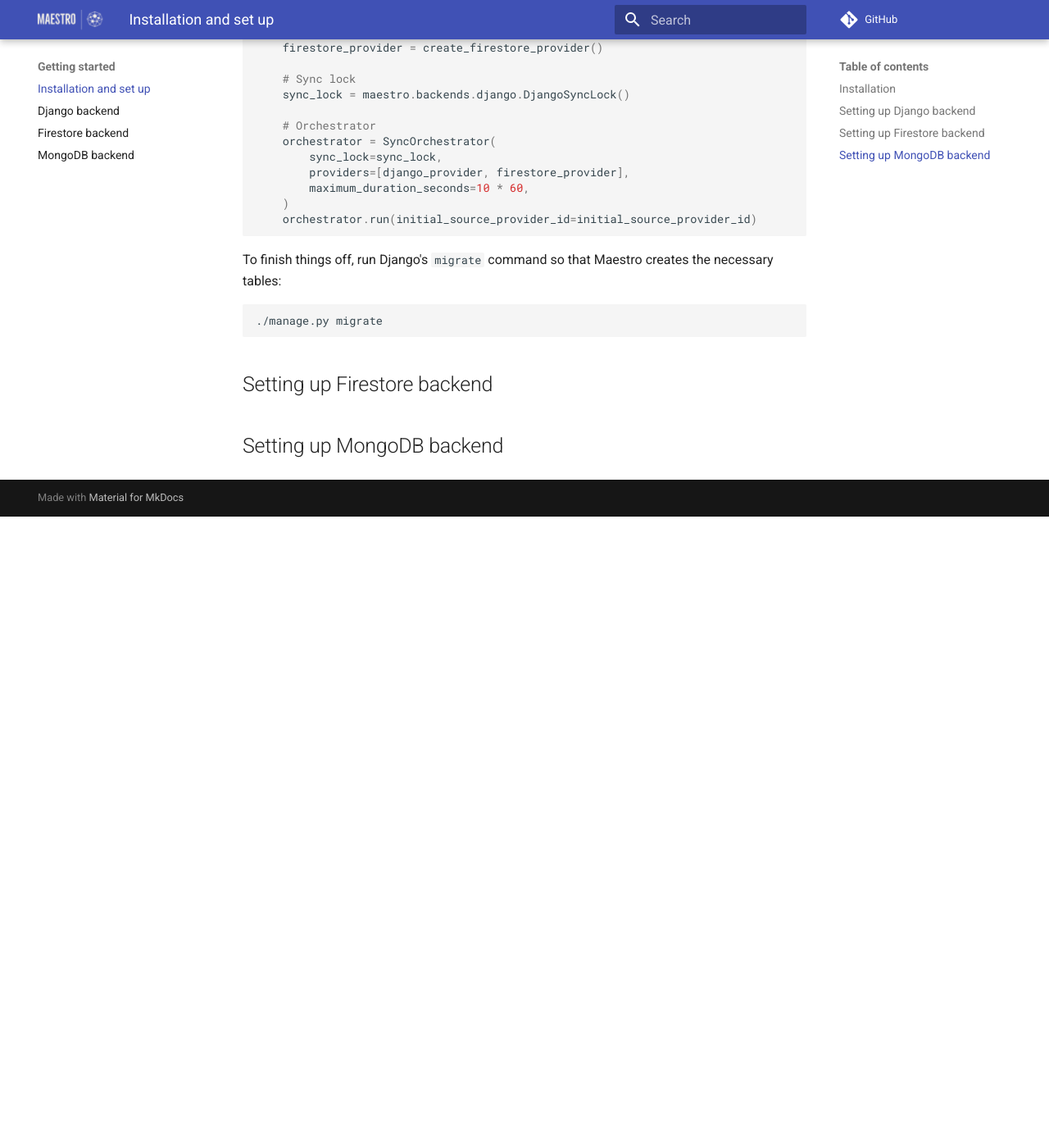
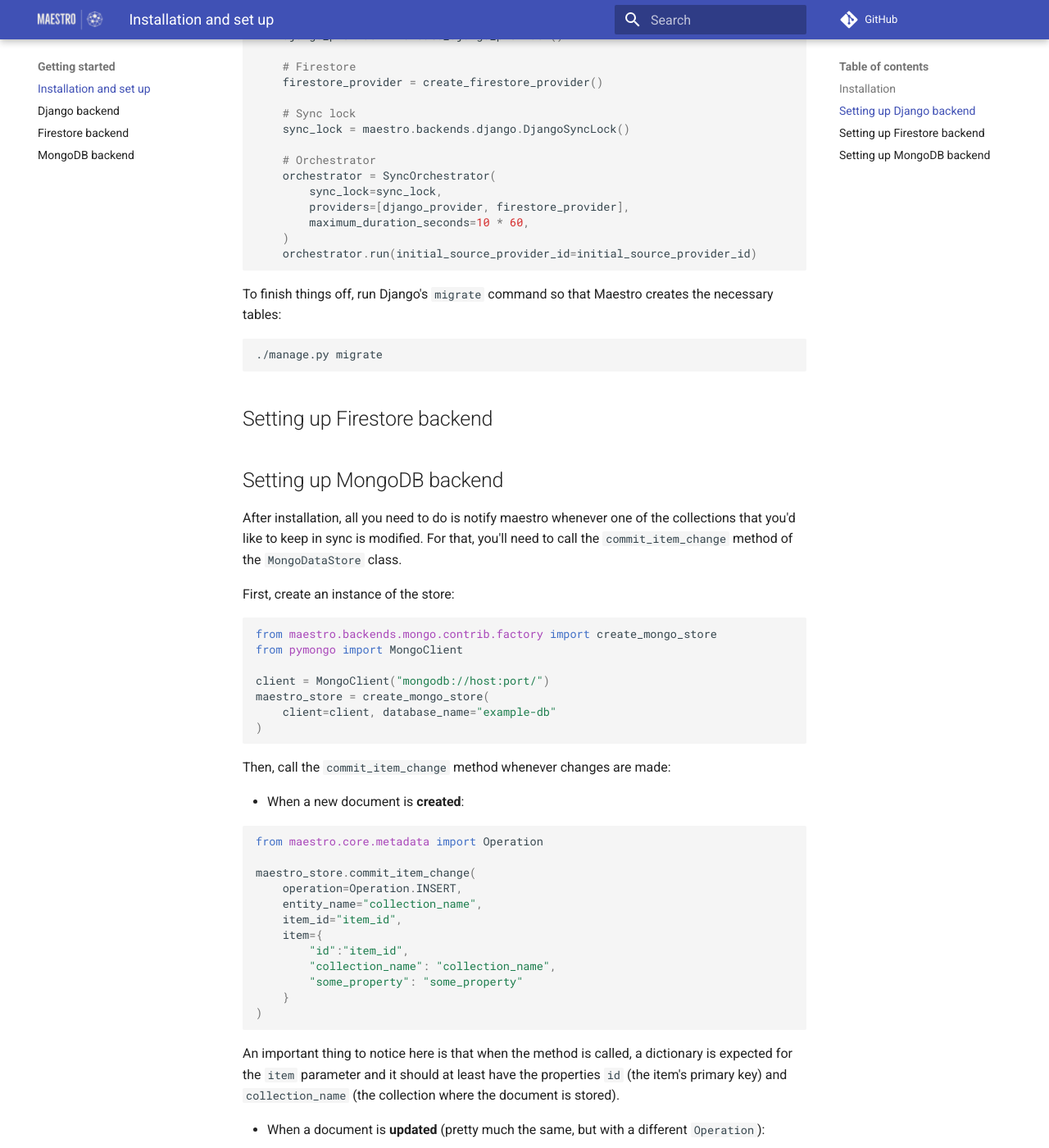
Before and after one commit to estudio89/maestro-python, an MkDocs documentation site: the page built from docs/getting-started/index.md, in a window 1280 px wide and 1400 px high, scrolled down 1688 px. Shown: the whole window at 82% size. Built offline with MkDocs 1.6.1 and Material for MkDocs 9.7.7, drawn with Linux system fonts in a browser that asks for light colours; comment, search, counter and statistics services are not loaded; before the commit the page ends 2318 px from its top, so only the background shows below that; some of the changed text lies outside the part shown.

Commit message:
Add docs on how to setup Mongo backend

````diff
--- a/docs/getting-started/index.md
+++ b/docs/getting-started/index.md
@@ -5,8 +5,10 @@
 Install using `pip`:
 
 ```
-pip install maestro-python
+pip install maestro-python[django,mongo,firestore]
 ```
+
+The command above will install all dependencies for all the supported backends.
 
 ## Setting up Django backend
 
@@ -95,3 +97,72 @@ To finish things off, run Django's `migrate` command so that Maestro creates the
 ## Setting up Firestore backend
 
 ## Setting up MongoDB backend
+
+After installation, all you need to do is notify maestro whenever one of the collections that you'd like to keep in sync is modified. For that, you'll need to call the `commit_item_change` method of the `MongoDataStore` class.
+
+First, create an instance of the store:
+
+```python
+from maestro.backends.mongo.contrib.factory import create_mongo_store
+from pymongo import MongoClient
+
+client = MongoClient("mongodb://host:port/")
+maestro_store = create_mongo_store(
+    client=client, database_name="example-db"
+)
+```
+
+Then, call the `commit_item_change` method whenever changes are made:
+
+- When a new document is **created**:
+
+```python
+from maestro.core.metadata import Operation
+
+maestro_store.commit_item_change(
+    operation=Operation.INSERT,
+    entity_name="collection_name",
+    item_id="item_id",
+    item={
+        "id":"item_id",
+        "collection_name": "collection_name",
+        "some_property": "some_property"
+    }
+)
+```
+
+An important thing to notice here is that when the method is called, a dictionary is expected for the `item` parameter and it should at least have the properties `id` (the item's primary key) and `collection_name` (the collection where the document is stored).
+
+- When a document is **updated** (pretty much the same, but with a different `Operation`):
+
+```python
+from maestro.core.metadata import Operation
+
+maestro_store.commit_item_change(
+    operation=Operation.UPDATE,
+    entity_name="collection_name",
+    item_id="item_id",
+    item={
+        "id":"item_id",
+        "collection_name": "collection_name",
+        "some_property": "some_property"
+    }
+)
+```
+
+- When a document is **deleted** (pretty much the same, but with a different `Operation`):
+
+```python
+from maestro.core.metadata import Operation
+
+maestro_store.commit_item_change(
+    operation=Operation.DELETE,
+    entity_name="collection_name",
+    item_id="item_id",
+    item={
+        "id":"item_id",
+        "collection_name": "collection_name",
+        "some_property": "some_property"
+    }
+)
+```
````
